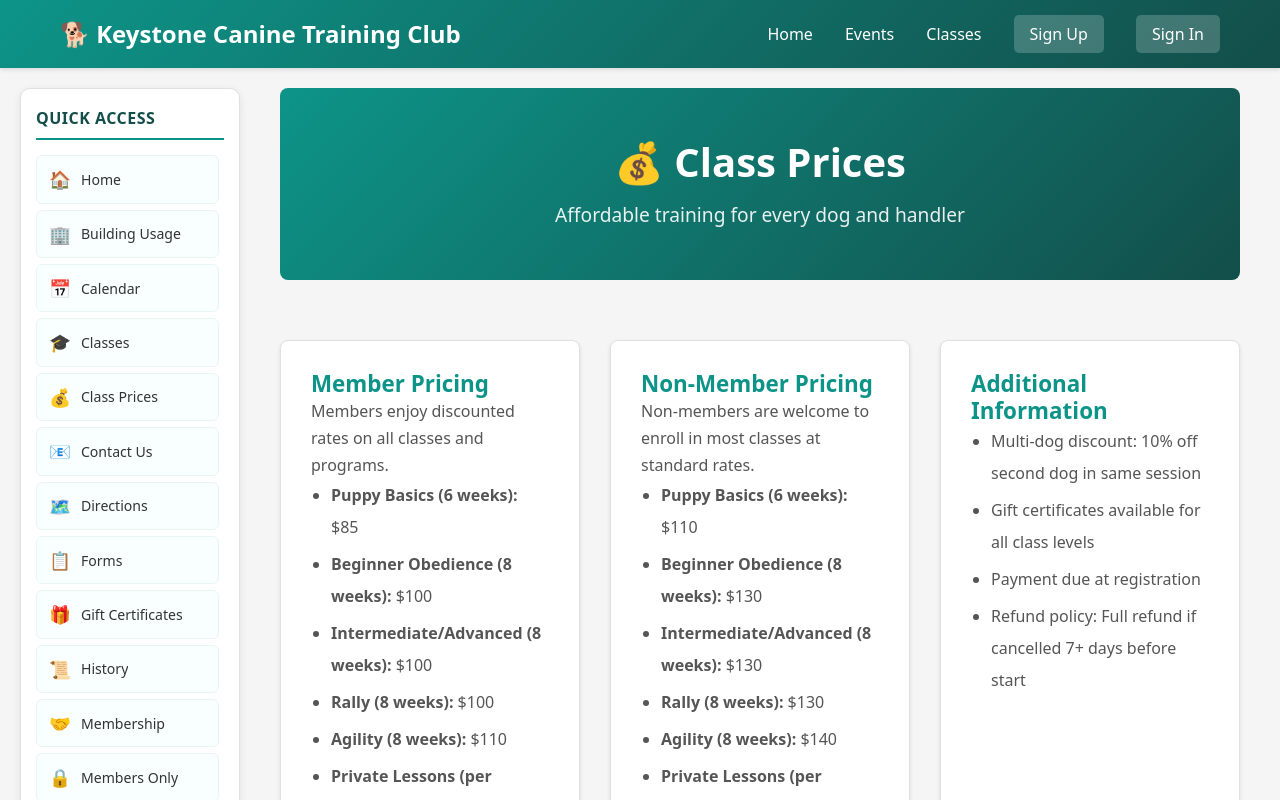
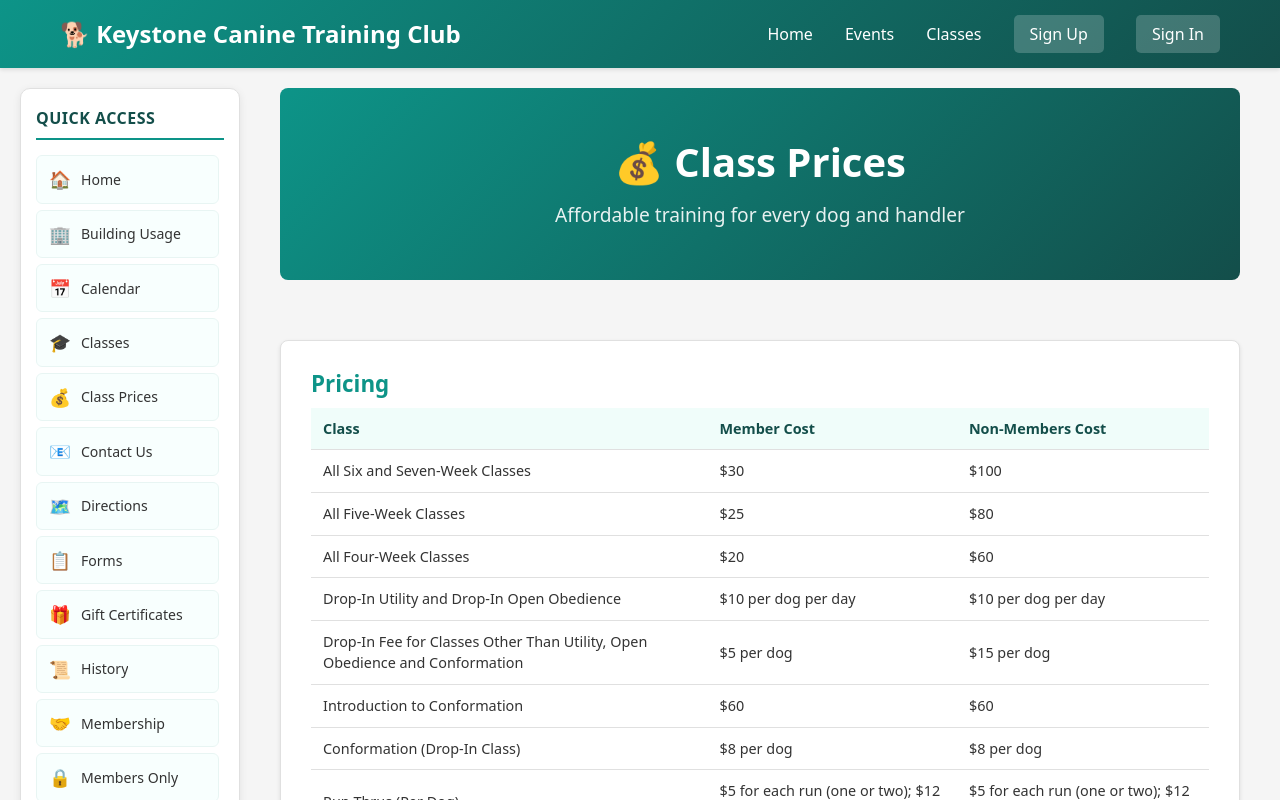
Before and after one commit to gearhartjj1/newDogClubSite, a React (Vite) app: page /class-prices in a window 1280 px wide. Shown: the top 800 px of the page. Built offline with nearby package versions, Linux system fonts and the light colour scheme; no server answers.

Commit message:
updating some side panel pages

```diff
--- a/src/pages/ClassPrices.tsx
+++ b/src/pages/ClassPrices.tsx
@@ -9,40 +9,72 @@ export default function ClassPrices() {
         <p>Affordable training for every dog and handler</p>
       </section>
 
-      <section className={styles.content}>
+      <section className={styles.contentStacked}>
         <div className={styles.card}>
-          <h2>Member Pricing</h2>
-          <p>Members enjoy discounted rates on all classes and programs.</p>
-          <ul>
-            <li><strong>Puppy Basics (6 weeks):</strong> $85</li>
-            <li><strong>Beginner Obedience (8 weeks):</strong> $100</li>
-            <li><strong>Intermediate/Advanced (8 weeks):</strong> $100</li>
-            <li><strong>Rally (8 weeks):</strong> $100</li>
-            <li><strong>Agility (8 weeks):</strong> $110</li>
-            <li><strong>Private Lessons (per session):</strong> $50</li>
-          </ul>
+          <h2>Pricing</h2>
+          <table className={styles.table}>
+            <thead>
+              <tr>
+                <th>Class</th>
+                <th>Member Cost</th>
+                <th>Non-Members Cost</th>
+              </tr>
+            </thead>
+            <tbody>
+              <tr>
+                <td>All Six and Seven-Week Classes</td>
+                <td>$30</td>
+                <td>$100</td>
+              </tr>
+              <tr>
+                <td>All Five-Week Classes</td>
+                <td>$25</td>
+                <td>$80</td>
+              </tr>
+              <tr>
+                <td>All Four-Week Classes</td>
+                <td>$20</td>
+                <td>$60</td>
+              </tr>
+              <tr>
+                <td>Drop-In Utility and Drop-In Open Obedience</td>
+                <td>$10 per dog per day</td>
+                <td>$10 per dog per day</td>
+              </tr>
+              <tr>
+                <td>Drop-In Fee for Classes Other Than Utility, Open Obedience and Conformation</td>
+                <td>$5 per dog</td>
+                <td>$15 per dog</td>
+              </tr>
+              <tr>
+                <td>Introduction to Conformation</td>
+                <td>$60</td>
+                <td>$60</td>
+              </tr>
+              <tr>
+                <td>Conformation (Drop-In Class)</td>
+                <td>$8 per dog</td>
+                <td>$8 per dog</td>
+              </tr>
+              <tr>
+                <td>Run Thrus (Per Dog)</td>
+                <td>$5 for each run (one or two); $12 for three runs</td>
+                <td>$5 for each run (one or two); $12 for three runs</td>
+              </tr>
+              <tr>
+                <td>Walk-Ins (Not Registered)</td>
+                <td>Add $5 to class quoted price</td>
+                <td>Add $10 to class quoted price</td>
+              </tr>
+            </tbody>
+          </table>
         </div>
 
         <div className={styles.card}>
-          <h2>Non-Member Pricing</h2>
-          <p>Non-members are welcome to enroll in most classes at standard rates.</p>
+          <h2>Notes</h2>
           <ul>
-            <li><strong>Puppy Basics (6 weeks):</strong> $110</li>
-            <li><strong>Beginner Obedience (8 weeks):</strong> $130</li>
-            <li><strong>Intermediate/Advanced (8 weeks):</strong> $130</li>
-            <li><strong>Rally (8 weeks):</strong> $130</li>
-            <li><strong>Agility (8 weeks):</strong> $140</li>
-            <li><strong>Private Lessons (per session):</strong> $65</li>
-          </ul>
-        </div>
-
-        <div className={styles.card}>
-          <h2>Additional Information</h2>
-          <ul>
-            <li>Multi-dog discount: 10% off second dog in same session</li>
-            <li>Gift certificates available for all class levels</li>
-            <li>Payment due at registration</li>
-            <li>Refund policy: Full refund if cancelled 7+ days before start</li>
+            <li>Please check website CLASS SCHEDULE for the number of weeks for each class.</li>
+            <li>Instructors and Assistants are entitled to one free class of any type (with one dog) for each class taught during the current session.</li>
           </ul>
         </div>
       </section>
--- a/src/pages/ContactUs.tsx
+++ b/src/pages/ContactUs.tsx
@@ -9,36 +9,32 @@ export default function ContactUs() {
         <p>We'd love to hear from you</p>
       </section>
 
-      <section className={styles.content}>
-        <div className={styles.card}>
-          <h2>Get in Touch</h2>
+      <section className={styles.contentStacked}>
+        <div className={styles.card} style={{ textAlign: 'center', lineHeight: '2.2' }}>
+          <h1>Get in Touch</h1>
           <p>
-            Have questions about classes, membership, or events? We're here to help!
-            Reach out using any of the methods below and a club representative will
-            get back to you as soon as possible.
+            Keystone Canine Training Club is conveniently located South of Pittsburgh
+            in Baldwin Borough, Pennsylvania.
           </p>
-        </div>
+          <br/>
+          <h2>The Club can be reached by:</h2>
+          <h3>Telephone</h3>
+          <p>(412) 833-2211 — Voice Mail answers 24 hours a day.</p>
 
-        <div className={styles.card}>
-          <h2>Contact Information</h2>
-          <ul>
-            <li><strong>Email:</strong> info@keystonecanine.org</li>
-            <li><strong>Phone:</strong> (555) 123-4567</li>
-            <li><strong>Mailing Address:</strong><br />
-              Keystone Canine Training Club<br />
-              123 Training Lane<br />
-              Harrisburg, PA 17101
-            </li>
-          </ul>
-        </div>
+          <h3>E-Mail</h3>
+          <p><a href="mailto:info@keystonecanine.com">info@keystonecanine.com</a></p>
 
-        <div className={styles.card}>
-          <h2>Response Times</h2>
+          <h3>Mailing Address</h3>
           <p>
-            We strive to respond to all inquiries within 48 hours. For urgent matters,
-            please call during business hours. For class enrollment questions, please
-            check our Classes page first as many common questions are answered there.
+            Keystone Canine Training Club<br />
+            PO Box 921<br />
+            Bethel Park, Pennsylvania 15102-0921
           </p>
+
+          <h3>Building Location</h3>
+          <p>5167 Brownsville Rd., Baldwin Borough, 15236</p>
+          <br/>
+          <p><strong>⚠️ DO NOT SEND SNAIL MAIL TO THIS LOCATION! SEND IT TO OUR PO BOX.</strong></p>
         </div>
       </section>
 
--- a/src/pages/Directions.tsx
+++ b/src/pages/Directions.tsx
@@ -9,36 +9,64 @@ export default function Directions() {
         <p>How to find our training facility</p>
       </section>
 
-      <section className={styles.content}>
+      <section className={styles.contentStacked}>
         <div className={styles.card}>
-          <h2>Our Location</h2>
+          <h2>Directions to our Building (5167 Brownsville Rd.)</h2>
+
+          <h3>From Downtown Pittsburgh</h3>
+          <p>
+            Take the Liberty Bridge and go thru the Liberty Tunnel, staying in the right lane. Turn right AFTER the light at the end of the tunnel onto the cloverleaf for Rt. 51 South. Turn right onto Streets Run Rd. Go to the T-intersection and turn left at the light onto Brownsville Rd. KCTC is on the left, just after Option Supply.
+          </p>
+
+          <h3>From I-79</h3>
+          <p>
+            Take I-79 to Exit 55. Turn right at the light at the end of the exit ramp onto Rt. 50 and get into the left lane. Turn left at the first light onto Vanadium Rd. Turn left at first light onto Bower Hill Rd. Turn right at the first light onto Kelso Rd. Go to the dead end and turn left at the T-intersection onto Painters Run Rd. It will change name to Conner Rd. Take it to the end at Rt. 88 (Library Rd.). Turn right onto Rt. 88, then turn left onto Broughton Road (Walgreens on the right corner). Go to the T-intersection and turn left at the light. Then go under the bridge and turn left onto Brownsville Rd. KCTC will be on your right just before Option Supply.
+          </p>
+
+          <h3>From the East</h3>
+          <p>
+            Take the Parkway East (I-376) to the Boulevard of the Allies to the Liberty Bridge and go thru the Liberty Tunnel, staying in the right lane. Turn right AFTER the light at the end of the tunnel onto the cloverleaf for Rt. 51 South. Turn right onto Streets Run Rd. Go to the T-intersection and turn left at the light onto Brownsville Rd. KCTC is on the left, just after Option Supply.
+          </p>
+
+          <h3>Alternate Directions from the Far East to Avoid Downtown Pittsburgh Traffic</h3>
+          <p>
+            Take I-70 West to Route 51 North. Go 18 miles and take the 2nd cloverleaf exit at the top of a long hill (just past the U-Haul rental on the right) onto Curry Hollow Road west-bound (follow the "Yellow Belt/Bethel Park/South Park" sign). Go past the Sunoco station on the right, then down a long hill, and turn right onto Brownsville Road just before the overhead railroad bridge. KCTC will be about 0.8 miles on the right, just before Option Supply.
+          </p>
+
+          <h3>From the South Hills or Finleyville or Library</h3>
+          <p>
+            Take South Park Road or Route 88 North to the 5-way intersection (GetGo on the far corner). Take a right onto South Park Road (if coming from Route 88). (Note - South Park Road becomes Baptist Road.) Take the 2nd right onto Broughton Rd. Go to the T-intersection and turn left at the light. Then go under the railroad bridge and turn left at a light onto Brownsville Rd. KCTC will be 0.8 miles on your right just before Option Supply.
+          </p>
+
+          <h3>From South Park</h3>
+          <p>
+            Take Brownsville Road. Go under a railroad bridge, then turn left at the first light to stay on Brownsville. Go about 0.8 miles and KCTC is on the right, just past the Loose Moose Tavern.
+          </p>
+
+          <h3>From Elizabeth or Pleasant Hills</h3>
+          <p>
+            Take Route 51 North. Exit at the cloverleaf just past the U-haul dealer and follow the signs that say "Yellow Belt/South Park/Bethel Park" and turn right onto Lebanon Church Road. Go past the Sunoco station on the right, then down a long hill, and turn right onto Brownsville Road just before the overhead railroad bridge. KCTC will be about 0.8 miles on the right, just before Option Supply.
+          </p>
+
+          <h3>Using GPS?</h3>
+          <p>Punch in <strong>5167 Brownsville Rd., Pittsburgh PA 15236</strong></p>
+
+          <hr style={{ margin: '30px 0', borderColor: '#e0e0e0' }} />
+
+          <h3>Telephone</h3>
+          <p>(412) 833-2211<br />Voice Mail answers 24 hours a day.</p>
+
+          <h3>E-Mail</h3>
+          <p><a href="mailto:info@keystonecanine.com">info@keystonecanine.com</a></p>
+
+          <h3>Snail Mail</h3>
           <p>
             Keystone Canine Training Club<br />
-            123 Training Lane<br />
-            Harrisburg, PA 17101
+            PO Box 921<br />
+            Bethel Park, Pennsylvania 15102-0921
           </p>
-          <p>
-            Our facility is conveniently located just off Route 22 with easy access
-            from major highways. Look for our sign at the entrance.
-          </p>
-        </div>
 
-        <div className={styles.card}>
-          <h2>Driving Directions</h2>
-          <ul>
-            <li><strong>From I-83 North:</strong> Take Exit 44B, turn right onto Route 22 East. Continue 2 miles, turn left onto Training Lane.</li>
-            <li><strong>From I-83 South:</strong> Take Exit 44B, turn left onto Route 22 East. Continue 2 miles, turn left onto Training Lane.</li>
-            <li><strong>From Route 22 West:</strong> Continue past the mall, turn right onto Training Lane approximately 1 mile past the traffic light.</li>
-          </ul>
-        </div>
-
-        <div className={styles.card}>
-          <h2>Parking</h2>
-          <p>
-            Free parking is available in our lot adjacent to the building. Additional
-            overflow parking is available on the street. Please be courteous to our
-            neighbors and do not block driveways.
-          </p>
+          <p>The physical location is <strong>5167 Brownsville Rd.</strong></p>
         </div>
       </section>
 
```
